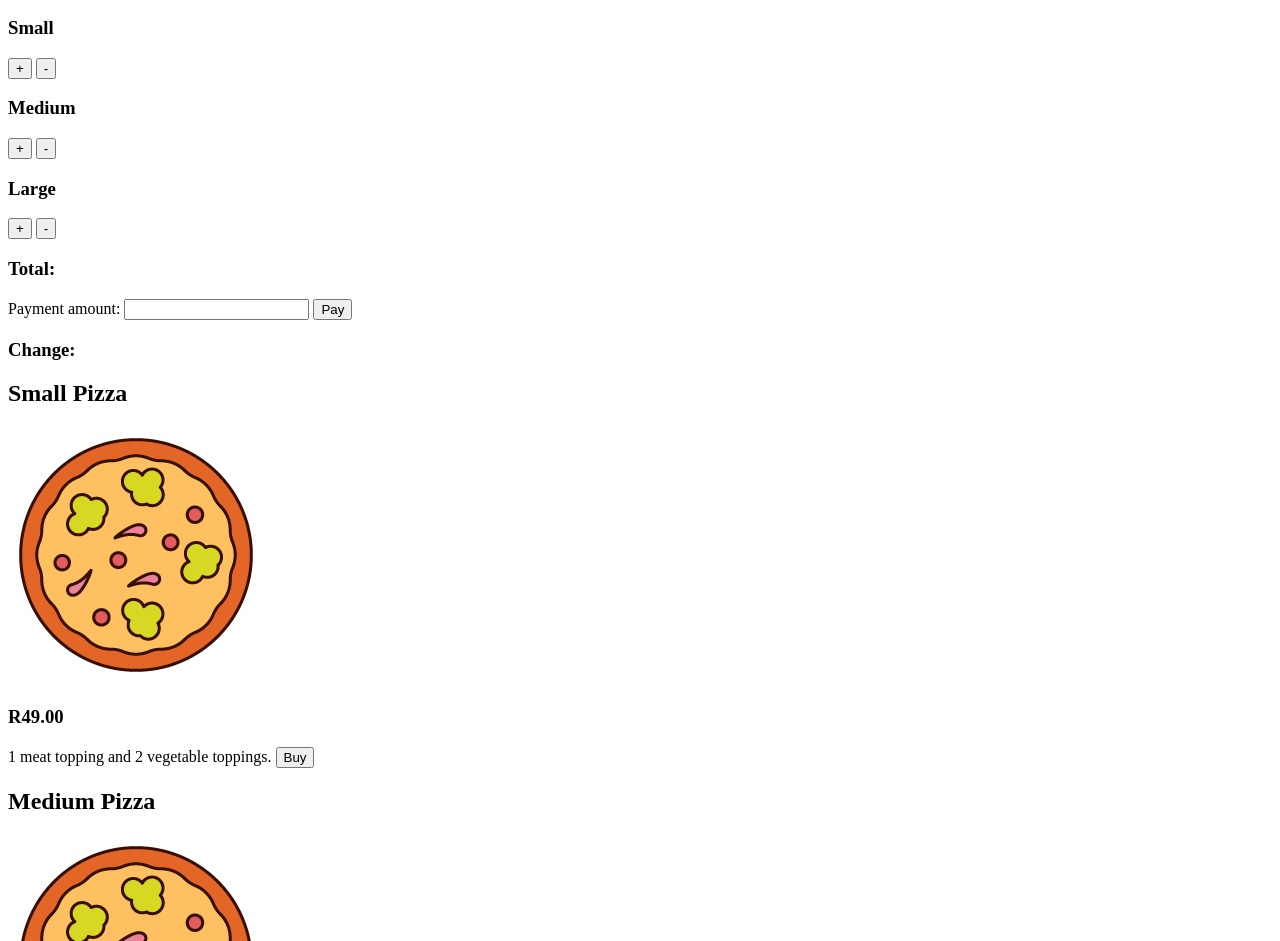
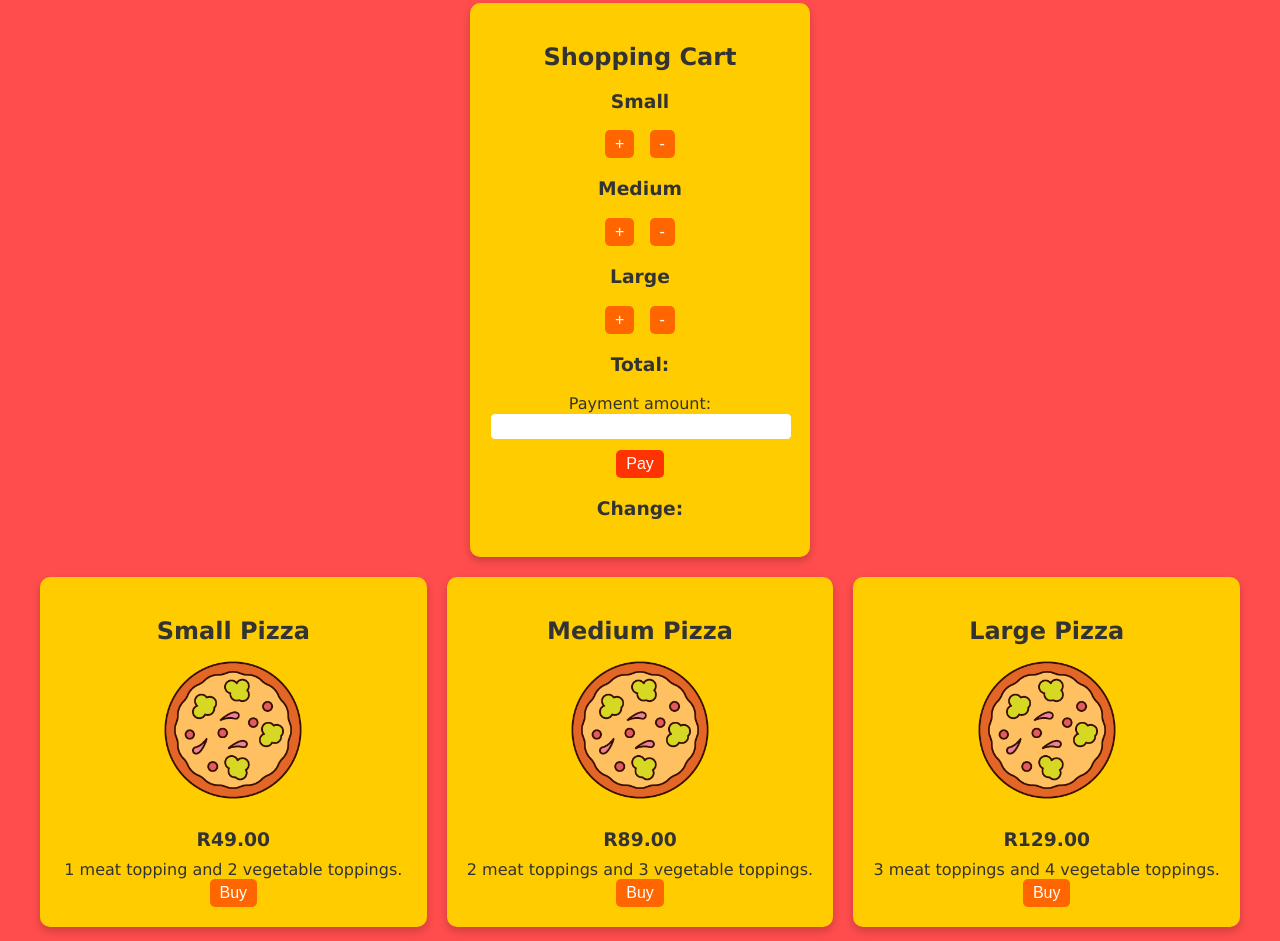
Before and after one commit to motitswe-m/pizza-cart, a plain HTML site: page index.html in a window 1280 px wide. Shown: the part 110-1051 px from the top of the page. Drawn offline with nearby package versions, Linux system fonts and the light colour scheme.

Commit message:
commit five

```diff
--- a/index.html
+++ b/index.html
@@ -5,9 +5,143 @@
     <meta charset="UTF-8">
     <meta name="viewport" content="width=device-width, initial-scale=1.0">
     <title>Perfect Cart</title>
-    <link rel="stylesheet" href="styles.css"> <!-- Link to the CSS file -->
     <script src="https://cdnjs.cloudflare.com/ajax/libs/alpinejs/2.8.2/alpine.js" defer></script>
     <script src="index.js" defer></script>
+    <style>
+        :root {
+            --primary-bg-color: #ff4d4d; /* Red background */
+            --secondary-bg-color: #ffcc00; /* Bright yellow */
+            --text-color: #333; /* Dark text */
+            --button-bg-color: #ff6600; /* Orange */
+            --button-hover-bg-color: #cc5200; /* Darker orange */
+            --pay-button-bg-color: #ff3300; /* Red */
+            --pay-button-hover-bg-color: #cc0000; /* Darker red */
+            --border-color: #ffcc00; /* Bright yellow */
+            --shadow-color: rgba(0, 0, 0, 0.2);
+        }
+
+        body {
+            font-family: Verdana, Geneva, Tahoma, sans-serif;
+            background-color: var(--primary-bg-color);
+            color: var(--text-color);
+            margin: 0;
+            padding: 0;
+        }
+
+        .container {
+            max-width: 1200px;
+            margin: 0 auto;
+            padding: 20px;
+        }
+
+        h1 {
+            text-align: center;
+            color: var(--text-color);
+            font-size: 2.5em;
+            margin-bottom: 20px;
+        }
+
+        .shopping-cart {
+            background-color: var(--secondary-bg-color);
+            padding: 20px;
+            margin: 20px auto;
+            width: 300px;
+            border-radius: 10px;
+            box-shadow: 0 4px 8px var(--shadow-color);
+            text-align: center;
+        }
+
+        .shopping-cart h2 {
+            margin-bottom: 20px;
+            color: var(--text-color);
+        }
+
+        .shopping-cart div {
+            margin-bottom: 20px;
+        }
+
+        button {
+            background-color: var(--button-bg-color);
+            color: white;
+            border: none;
+            padding: 5px 10px;
+            cursor: pointer;
+            border-radius: 5px;
+            margin: 0 5px;
+            font-size: 1em;
+            transition: background-color 0.3s;
+        }
+
+        button:hover {
+            background-color: var(--button-hover-bg-color);
+        }
+
+        .pizzas {
+            display: flex;
+            justify-content: space-between;
+            gap: 20px; /* Space between the pizza blocks */
+            margin: 20px 0;
+        }
+
+        .pizza {
+            background-color: var(--secondary-bg-color);
+            padding: 20px;
+            border-radius: 10px;
+            text-align: center;
+            width: calc(33.333% - 20px); /* Adjusted width to account for gap */
+            box-shadow: 0 4px 8px var(--shadow-color);
+            transition: transform 0.3s;
+        }
+
+        .pizza:hover {
+            transform: translateY(-10px);
+        }
+
+        .pizza h2 {
+            margin-bottom: 10px;
+            color: var(--text-color);
+        }
+
+        .pizza h3 {
+            margin: 10px 0;
+            color: var(--text-color);
+        }
+
+        .pizza img {
+            margin-bottom: 10px;
+            width: 100%; /* Responsive image */
+            max-width: 150px;
+            height: auto;
+        }
+
+        .contact_us {
+            background-color: var(--secondary-bg-color);
+            padding: 20px;
+            margin: 20px auto;
+            width: 300px;
+            border-radius: 10px;
+            box-shadow: 0 4px 8px var(--shadow-color);
+            text-align: center;
+            color: var(--text-color);
+        }
+
+        input[type="number"] {
+            padding: 5px;
+            border-radius: 5px;
+            border: 1px solid var(--border-color);
+            width: calc(100% - 10px);
+            margin-bottom: 10px;
+        }
+
+        button.pay {
+            background-color: var(--pay-button-bg-color);
+            color: white;
+        }
+
+        button.pay:hover {
+            background-color: var(--pay-button-hover-bg-color);
+        }
+    </style>
 </head>
 
 <body x-data="pizzaCart()">
```
